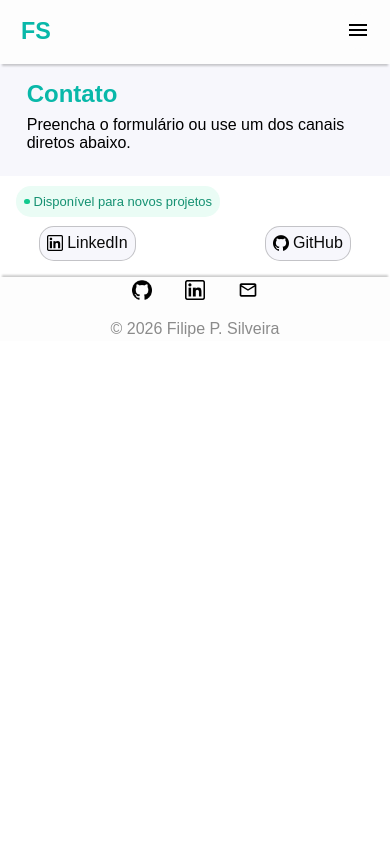
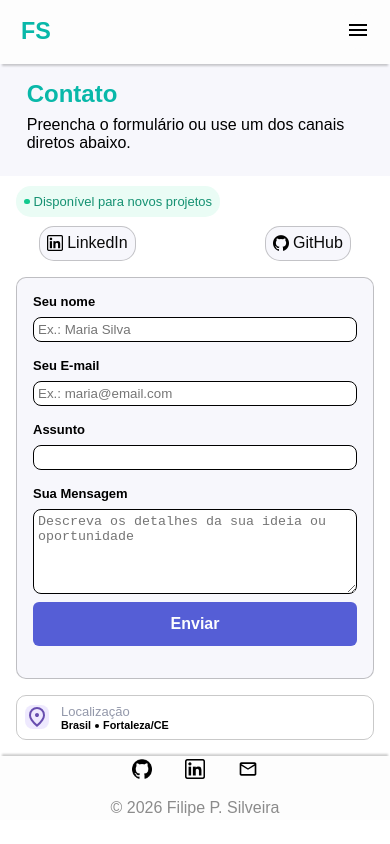
Before and after one commit to filipesilveira-dev/portfolio-next, a Next.js app: page /contact in a window 390 px wide. Built offline with nearby package versions, Linux system fonts and the light colour scheme.

Commit message:
feat: página de contato implementada para telas mobile

```diff
--- a/src/app/contact/page.module.css
+++ b/src/app/contact/page.module.css
@@ -95,3 +95,64 @@
   margin-right: 0.25rem;
   margin-bottom: 0.1rem;
 }
+
+.location_text_container {
+  display: flex;
+  align-items: center;
+  margin: 1rem;
+  border: 1px solid rgba(0, 0, 0, 0.212);
+  border-radius: 10px;
+}
+
+.location_text_wrapper {
+  display: flex;
+  flex-direction: column;
+  padding: 0.5rem;
+  font-size: small;
+}
+.location_text_wrapper span {
+  color: #9398aa;
+}
+
+.location_text_wrapper p {
+  font-weight: 600;
+}
+
+.location_text_container::before {
+  display: inline-block;
+  width: 0.5rem;
+  height: 0.5rem;
+  content: "";
+  background-image: url("/location.svg");
+  background-size: contain;
+  background-repeat: no-repeat;
+  vertical-align: middle;
+  margin-right: 0.25rem;
+  margin-bottom: 0.1rem;
+  background-color: #eee9fe;
+  padding: 0.5rem;
+  border-radius: 8px;
+  margin-left: 0.5rem;
+}
+
+.location_text {
+  display: flex;
+  align-items: center;
+  font-size: smaller;
+  gap: 0.25rem;
+}
+
+.location_text span {
+  color: black;
+}
+
+.location_text span::before {
+  display: inline-block;
+  width: 0.25rem;
+  height: 0.25rem;
+  content: "";
+  background-color: black;
+  margin-right: .25rem;
+  border-radius: 50%;
+  vertical-align: middle;
+}
--- a/src/app/contact/page.tsx
+++ b/src/app/contact/page.tsx
@@ -1,3 +1,4 @@
+import Form from "@/components/Form/Form";
 import style from "./page.module.css";
 
 export default function Contact() {
@@ -22,6 +23,19 @@ export default function Contact() {
                    <a className={style.linkedIn} href="https://www.linkedin.com/in/filipe-silveira-511889351/" target="_blanck" title="LinkedIn">LinkedIn</a>
          <a className={style.gitHub} href="https://github.com/filipesilveira-dev" target="_blanck" title="GitHub">GitHub</a>
       </div>
+
+      <Form/>
+
+      <div className={style.location_text_container}>
+        <div className={style.location_text_wrapper}>
+          <span>Localização</span>
+          <div className={style.location_text}>
+            <p>Brasil</p>
+            <strong><span>Fortaleza/CE</span></strong>
+          </div>
+
+        </div>
+      </div>
     </>
   );
 }
--- /dev/null
+++ b/src/components/Form/Form.module.css
@@ -0,0 +1,51 @@
+.form_container {
+  display: flex;
+  flex-direction: column;
+  justify-content: center;
+  margin: 1rem;
+  padding: 1rem;
+  border-radius: 10px;
+  border: 1px solid rgba(0, 0, 0, 0.233);
+  gap: 0.5rem;
+  background-color: #f7f7fc;
+}
+
+.form_container h3 {
+  font-size: small;
+}
+
+.form_container h3:not(:first-of-type) {
+  margin-top: 0.5rem;
+}
+
+.form_container input {
+  border: 1px solid black;
+  border-radius: 8px;
+  padding: 0.25rem;
+}
+
+.form_container textarea {
+  border: 1px solid black;
+  border-radius: 8px;
+  padding: 0.25rem;
+}
+
+.btn {
+  font-weight: 600;
+  font-size: 1rem;
+  padding: 0.25rem;
+  height: 2.75rem;
+  border-radius: 6px;
+
+  width: 100%;
+  background-color: #555ed6;
+  color: #fdfdfd;
+  border: none;
+  margin-bottom: 1rem;
+}
+
+.btn:hover {
+  background-color: #555ed693;
+  cursor: pointer;
+  border: 1px solid #555ed6;
+}
--- /dev/null
+++ b/src/components/Form/Form.tsx
@@ -0,0 +1,22 @@
+import style from "./Form.module.css";
+
+export default function Form() {
+  return (
+    <div className={style.form_container}>
+      <h3>Seu nome</h3>
+      <input type="text" placeholder="Ex.: Maria Silva"/>
+      <h3>Seu E-mail</h3>
+      <input type="email" placeholder="Ex.: maria@email.com"/>
+      <h3>Assunto</h3>
+      <input list="subjects" id="subject" name="subject" />
+      <datalist id="subjects">
+        <option value="Proposta de Projeto"></option>
+        <option value="Oportunidade de Trabalho"></option>
+        <option value="Dúvida/Outro"></option>
+      </datalist>
+      <h3>Sua Mensagem</h3>
+      <textarea placeholder="Descreva os detalhes da sua ideia ou oportunidade" rows={5}></textarea>
+      <button className={style.btn}>Enviar</button>
+    </div>
+  );
+}
```
Also changed, not shown: public/location.svg (added).
